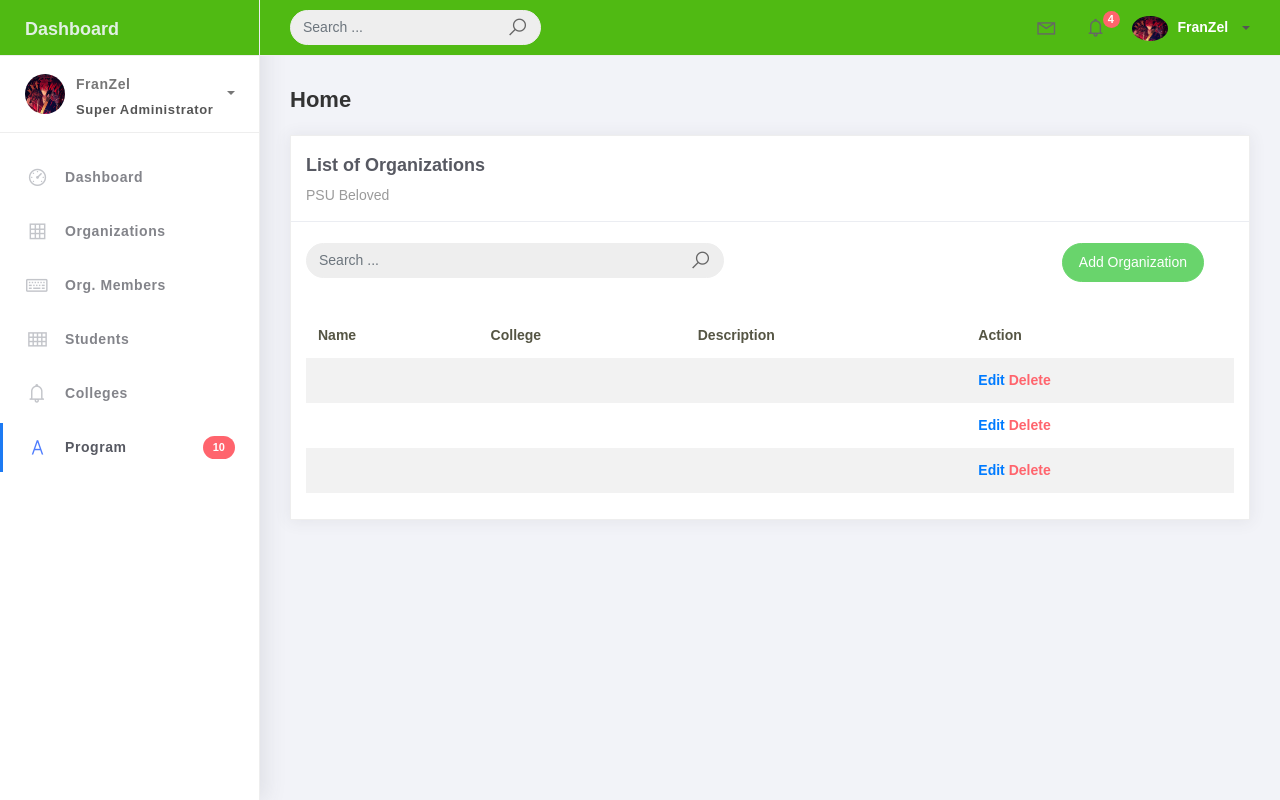
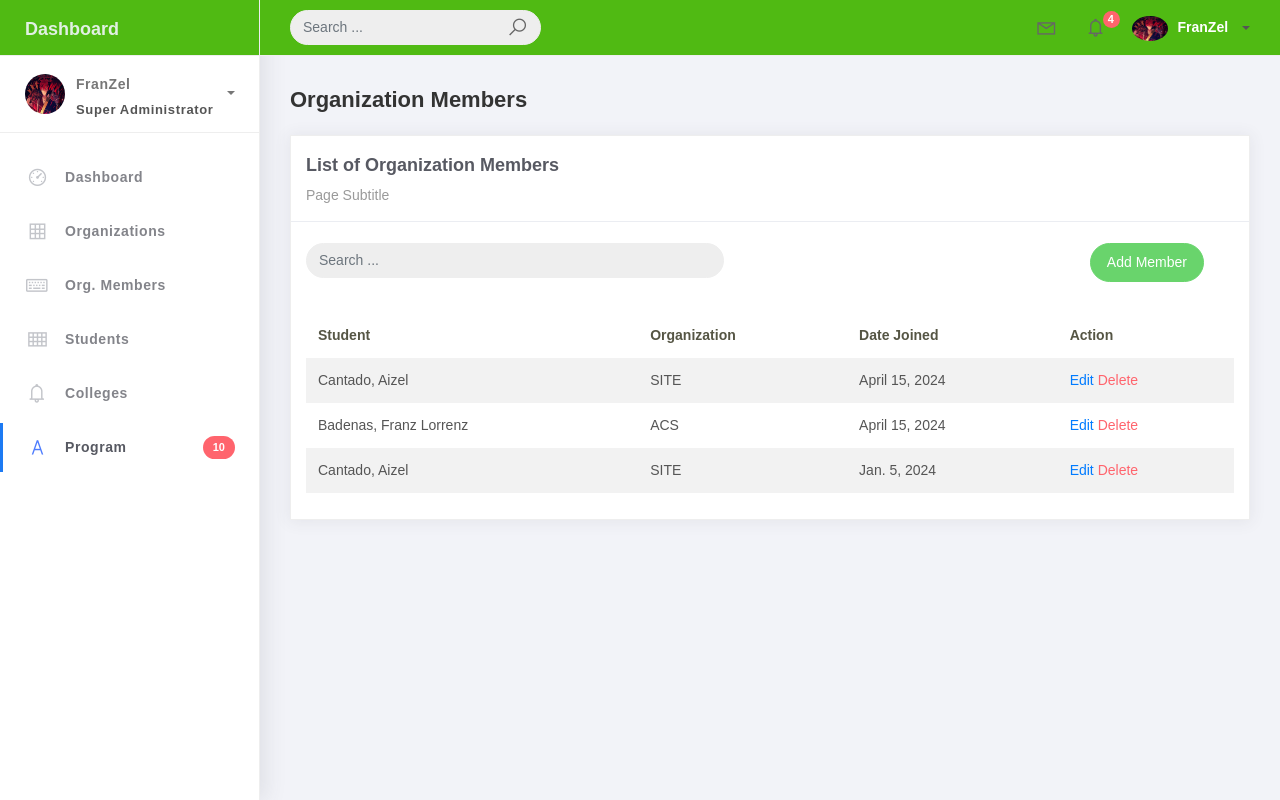
Before and after one commit to Eyesbebe/PSUSphere, a Django app: page /orgmember_list in a window 1280 px wide. Run offline with Django 5.2, Linux system fonts and the light colour scheme; data comes from the database, SQL or seed files in the repository; both versions use the stored data as it was after the commit; some libraries are stand-ins or nearby versions.

Commit message:
psuSphere completed successfuly

```diff
--- a/projectsite/projectsite/urls.py
+++ b/projectsite/projectsite/urls.py
@@ -33,7 +33,7 @@ urlpatterns = [
     path('college_list', CollegeList.as_view(), name='college-list'),
     path('college_list/add', CollegeCreateView.as_view(), name='college-add'),
     path('college_list/<pk>', CollegeUpdateView.as_view(), name='college-update'),
-    path('college_list/delete/<pk>', CollegeDeleteView.as_view(), name='college-delete'),
+    path('college_list/<pk>/delete', CollegeDeleteView.as_view(), name='college-delete'),
 
     path('program_list', ProgramList.as_view(), name='program-list'),
     path('program_list/add', ProgramCreateView.as_view(), name='program-add'),
--- a/projectsite/templates/orgmember_list.html
+++ b/projectsite/templates/orgmember_list.html
@@ -1,23 +1,23 @@
 {% extends 'base.html' %} {% load static %} {% block content %}
 <div class="content">
     <div class="container-fluid">
-    <h4 class="page-title">Home</h4>
+        <h4 class="page-title">Organization Members</h4>
         <div class="row">
             <div class="col-md-12">
                 <div class="card">
                     <div class="card-header">
-            <div class="card-title">List of Organizations</div>
-            <div class="card-category">PSU Beloved</div>
+                        <div class="card-title">List of Organization Members</div>
+                        <div class="card-category">Page Subtitle</div>
                     </div>
                     <br />
                         <div class="col-md-12 row">
                             <div class="col-md-6">
-              <form class="navbar-left navbar-form nav-search mr-md-3" action="{% url 'organization-list' %}">
+                                <form class="navbar-form nav-search mr-md-3" action="">
                                     <div class="input-group">
                                         <input type="text" placeholder="Search ..." class="form-control" name="q" />
                                         <div class="input-group-append">
                                             <span class="input-group-text">
-                      <i class="la la-search search-icon"></i>
+                                                <i clas="la la-search search icon"></i>
                                             </span>
                                         </div>
                                     </div>
@@ -25,8 +25,7 @@
                             </div>
                             <div class="col-md-6">
                                 <div class="pull-right">
-                <a
-                  href="{% url 'organization-add' %}" class="btn btn-success btn-rounded">Add Organization</a>
+                                    <a href="{% url 'orgmember-add' %}" class="btn btn-success btn-rounded">Add Member</a>
                                 </div>
                             </div>
                         </div>
@@ -34,21 +33,22 @@
                         <table class="table table-striped mt-3">
                             <thead>
                                 <tr>
-                  <th scope="col">Name</th>
-                  <th scope="col">College</th>
-                  <th scope="col">Description</th>
+                                    <th scope="col">Student</th>
+                                    <th scope="col">Organization</th>
+                                    <th scope="col">Date Joined</th>
                                     <th scope="col">Action</th>
                                 </tr>
                             </thead>
                             <tbody>
-                {% for object in object_list %}
+                                {% for org_member in object_list %}
                                     <tr>
-                  <td>{{ object.name}}</td>
-                  <td>{{ object.college }}</td>
-                  <td>{{ object.description }}</td>
+                                        <td>{{ org_member.student }}</td>
+                                        <td>{{ org_member.organization}}</td>
+                                        <td>{{ org_member.date_joined }}</td>
                                         <td>
-                    <a href="/organization-list/{{object.id}}"><b>Edit</b></a>
-                    <a href="/organization-list/{{object.id}}/delete" class="text-danger"><b>Delete</b></a>
+                                            <a href="{% url 'orgmember-update' pk=org_member.id %}">Edit</a>
+                                            <a href="{% url 'orgmember-delete' pk=org_member.id %}" class="text-danger">Delete</a>
+
                                         </td>
                                     </tr>
                                 {% empty %}
```
Also changed, not shown: projectsite/templates/college_list.html (+15 -22 lines), projectsite/templates/org_list.html (+12 -15 lines), projectsite/templates/program_list.html (+15 -20 lines), projectsite/templates/student_list.html (+20 -33 lines), projectsite/db.sqlite3. Lines whose indentation alone changed are shown as unchanged.
